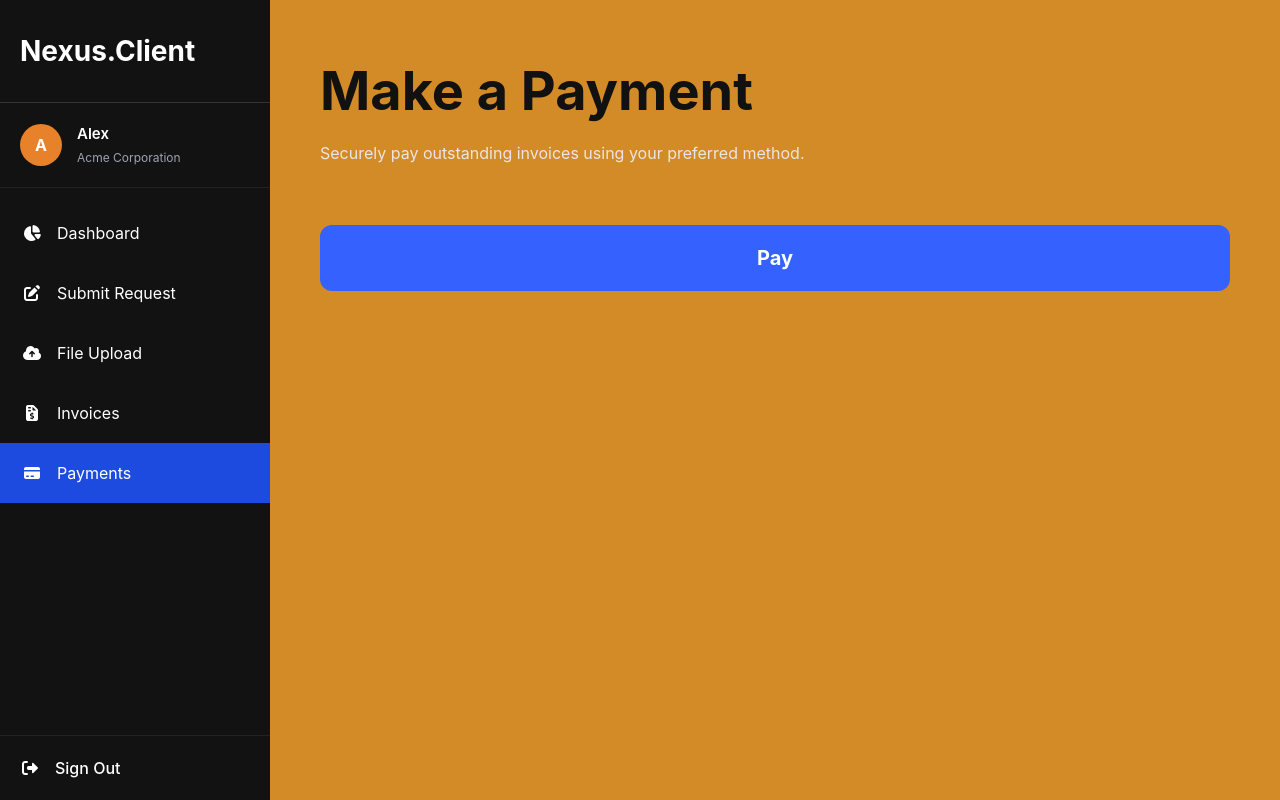
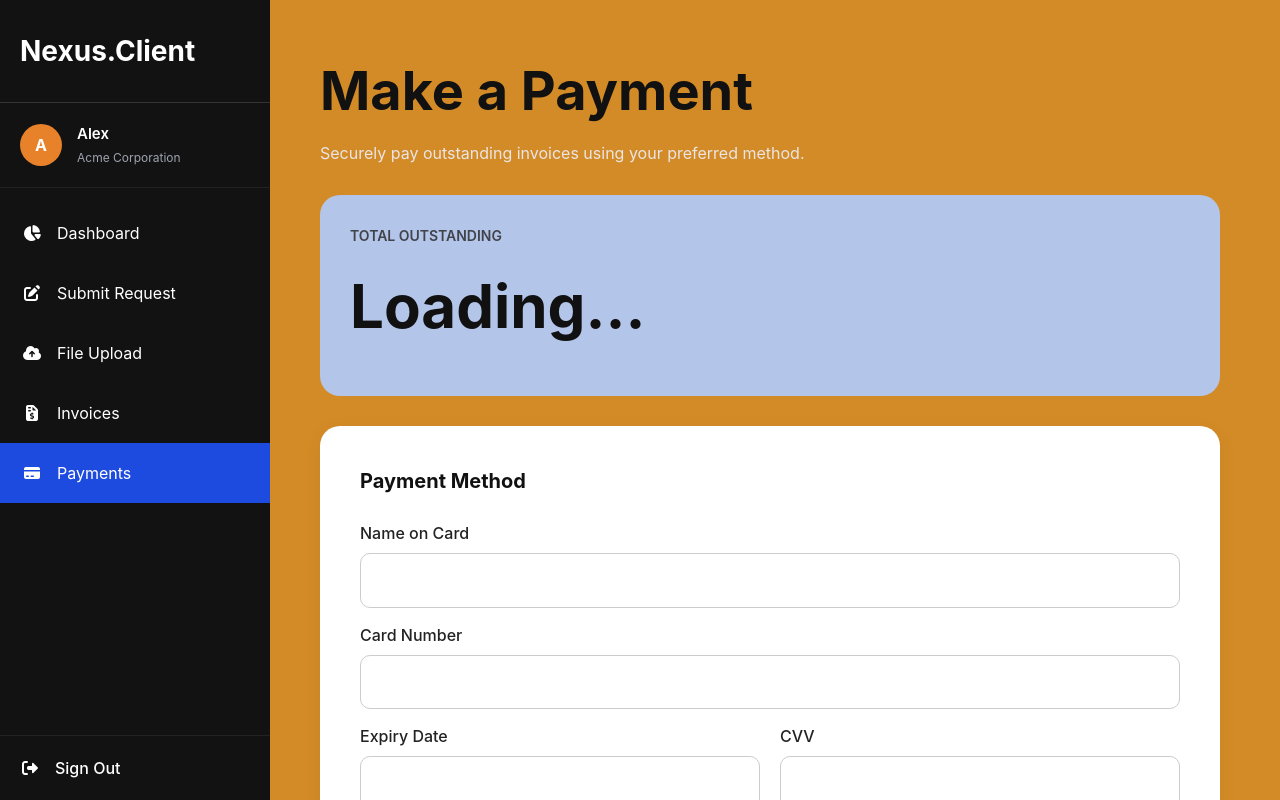
Before and after one commit to sravanikoonisetty12-sys/test-nextjs-app, a Next.js app: page /payments in a window 1280 px wide. Built offline with nearby package versions, Linux system fonts and the light colour scheme; no server answers.

Commit message:
fix: resolve prerender error

```diff
--- a/app/payments/page.tsx
+++ b/app/payments/page.tsx
@@ -4,7 +4,7 @@ import React, { useState, useEffect, Suspense } from "react";
 import { useSearchParams, useRouter } from "next/navigation";
 import { supabase } from "../lib/supabase";
 
-// 1. Force the page to be dynamic, skipping static pre-rendering
+// This forces the page to render at runtime, fixing the prerender error
 export const dynamic = 'force-dynamic';
 
 function PaymentContent() {
@@ -51,17 +51,44 @@ function PaymentContent() {
       <h1>Make a Payment</h1>
       <p className="subtitle">Securely pay outstanding invoices using your preferred method.</p>
 
-      {/* ... keep your existing JSX/UI code here ... */}
+      <div className="summary-card">
+        <p>TOTAL OUTSTANDING</p>
+        <h2>{invoice ? `$${invoice.amount?.toLocaleString()}` : "Loading..."}</h2>
+        {invoice && (
+          <div className="invoice-row">
+            <span>Invoice: {invoice.invoice_number}</span>
+            <span>${invoice.amount?.toLocaleString()}</span>
+          </div>
+        )}
+      </div>
 
-      <form onSubmit={handlePaymentSubmit}>
-          {/* Your form inputs remain exactly the same */}
-          <button type="submit" id="payBtn">Pay</button>
-      </form>
+      <div className="payments-card">
+        <h3>Payment Method</h3>
+        <form onSubmit={handlePaymentSubmit}>
+          <label>Name on Card</label>
+          <input type="text" value={cardName} onChange={(e) => setCardName(e.target.value)} required />
+          <label>Card Number</label>
+          <input type="text" value={cardNumber} onChange={(e) => setCardNumber(e.target.value)} required />
+          <div className="row">
+            <div>
+              <label>Expiry Date</label>
+              <input type="text" value={expiry} onChange={(e) => setExpiry(e.target.value)} required />
+            </div>
+            <div>
+              <label>CVV</label>
+              <input type="password" value={cvv} onChange={(e) => setCvv(e.target.value)} required />
+            </div>
+          </div>
+          <button type="submit" id="payBtn">
+            Pay {invoice ? `$${invoice.amount?.toLocaleString()}` : "..."}
+          </button>
+        </form>
+      </div>
     </div>
   );
 }
 
-// 2. Wrap the content in Suspense to satisfy Next.js requirements
+// Next.js requires the use of Suspense when using useSearchParams()
 export default function PaymentsPage() {
   return (
     <Suspense fallback={<div>Loading...</div>}>
```
